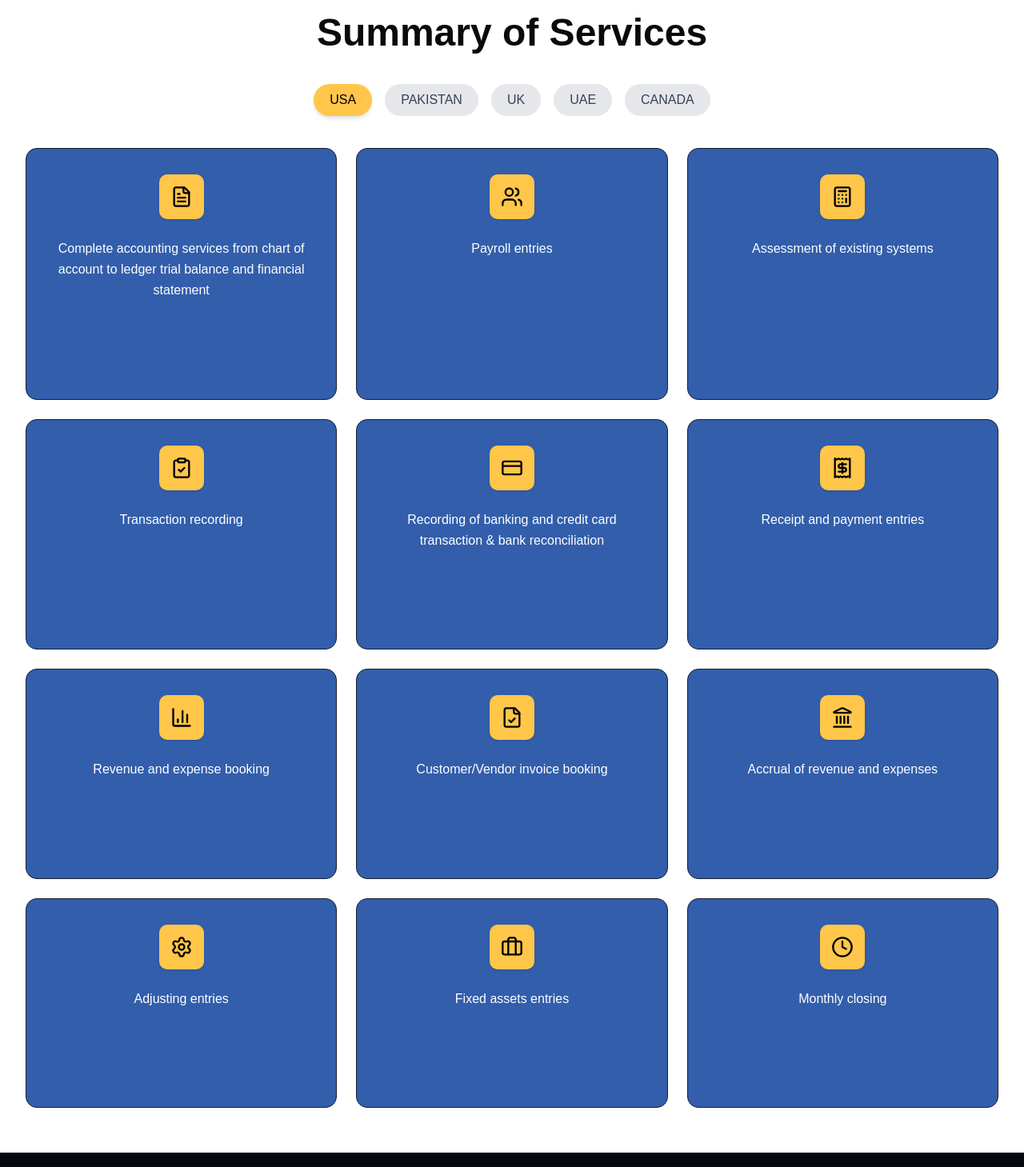
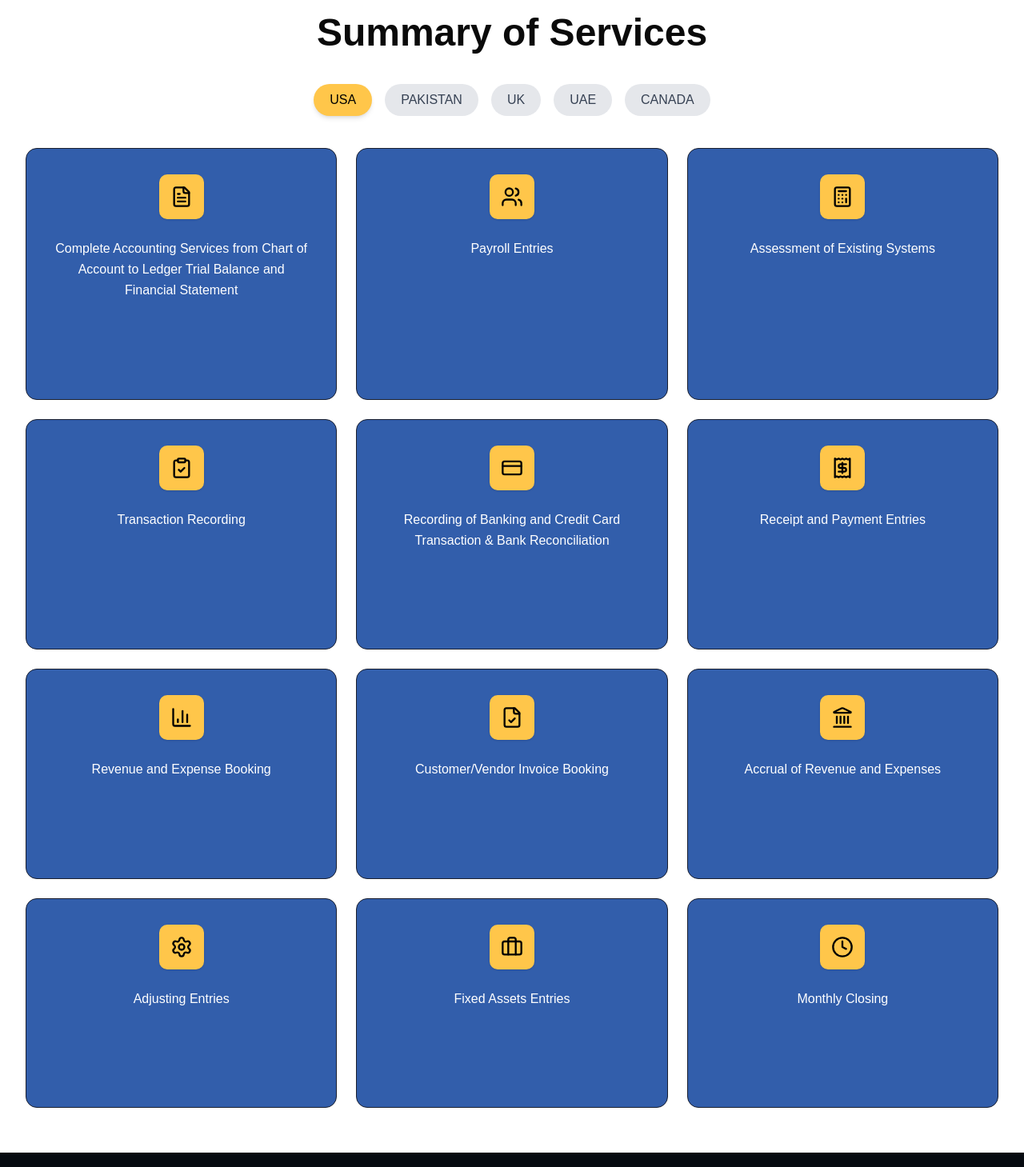
Before and after one commit to OttomanUK/Apex-Prime-React, a React (Vite) app: page / in a window 1280 px wide. Shown: the part 2670-4129 px from the top of the page at 80% size. Built offline with nearby package versions, Linux system fonts and the light colour scheme; grey boxes are pictures that could not be loaded.

Commit message:
Pushing new changes

```diff
--- a/src/components/servicesSection.jsx
+++ b/src/components/servicesSection.jsx
@@ -29,101 +29,104 @@ export function ServicesSection() {
       {
         icon: FileText,
         title:
-          "Complete accounting services from chart of account to ledger trial balance and financial statement",
+          "Complete Accounting Services from Chart of Account to Ledger Trial Balance and Financial Statement",
       },
-      { icon: Users, title: "Payroll entries" },
-      { icon: Calculator, title: "Assessment of existing systems" },
-      { icon: ClipboardCheck, title: "Transaction recording" },
+      { icon: Users, title: "Payroll Entries" },
+      { icon: Calculator, title: "Assessment of Existing Systems" },
+      { icon: ClipboardCheck, title: "Transaction Recording" },
       {
         icon: CreditCard,
         title:
-          "Recording of banking and credit card transaction & bank reconciliation",
+          "Recording of Banking and Credit Card Transaction & Bank Reconciliation",
       },
-      { icon: Receipt, title: "Receipt and payment entries" },
-      { icon: BarChart3, title: "Revenue and expense booking" },
-      { icon: FileCheck, title: "Customer/Vendor invoice booking" },
-      { icon: Landmark, title: "Accrual of revenue and expenses" },
-      { icon: Settings, title: "Adjusting entries" },
-      { icon: Briefcase, title: "Fixed assets entries" },
-      { icon: Clock, title: "Monthly closing" },
+      { icon: Receipt, title: "Receipt and Payment Entries" },
+      { icon: BarChart3, title: "Revenue and Expense Booking" },
+      { icon: FileCheck, title: "Customer/Vendor Invoice Booking" },
+      { icon: Landmark, title: "Accrual of Revenue and Expenses" },
+      { icon: Settings, title: "Adjusting Entries" },
+      { icon: Briefcase, title: "Fixed Assets Entries" },
+      { icon: Clock, title: "Monthly Closing" },
     ],
     pakistan: [
       {
         icon: FileText,
         title:
-          "Complete accounting service from chart of account to ledger, trial balance and final accounts, as preparation of financial statements",
+          "Complete Accounting Service from Chart of Account to Ledger, Trial Balance and Final Accounts, as Preparation of Financial Statements",
       },
       {
         icon: PieChart,
-        title: "Budgeting, forecasting and projected financial statements",
+        title: "Budgeting, Forecasting and Projected Financial Statements",
       },
       {
         icon: FileCheck,
-        title: "Internal and external financial audit, financial reporting",
+        title: "Internal and External Financial Audit, Financial Reporting",
       },
       {
         icon: Banknote,
         title:
-          "Banking services, operational banking from account opening to obtaining credit limits like L/C, LG. Long term and short-term financing and export re-financing",
+          "Banking Services, Operational Banking from Account Opening to Obtaining Credit Limits like L/C, LG, Long Term and Short-Term Financing and Export Re-Financing",
       },
       {
         icon: Building2,
         title:
-          "Registration of all types with SECP, FBR and register partnership or AOPs",
+          "Registration of All Types with SECP, FBR and Register Partnership or AOPs",
       },
       {
         icon: Landmark,
         title:
-          "Notices of income tax withholding, tax and filing of sales tax returns for FBR, NTN & SST",
+          "Notices of Income Tax Withholding, Tax and Filing of Sales Tax Returns for FBR, NTN & SST",
       },
       {
         icon: Briefcase,
         title:
-          "PRA and KPRA, listing of companies with PSX, merger acquisition and absorption of companies",
+          "PRA and KPRA, Listing of Companies with PSX, Merger Acquisition and Absorption of Companies",
       },
     ],
     uk: [
-      { icon: ClipboardCheck, title: "Bookkeeping and transaction recording" },
-      { icon: BarChart3, title: "Financial reporting and accounts preparation" },
-      { icon: Calculator, title: "Tax services" },
-      { icon: Users, title: "Payroll entries" },
+      { icon: ClipboardCheck, title: "Bookkeeping and Transaction Recording" },
+      {
+        icon: BarChart3,
+        title: "Financial Reporting and Accounts Preparation",
+      },
+      { icon: Calculator, title: "Tax Services" },
+      { icon: Users, title: "Payroll Entries" },
       { icon: Briefcase, title: "Outsourced Accounting / Partial Support" },
-      { icon: DollarSign, title: "Management accounts and financial analysis" },
-      { icon: Building2, title: "Statutory and regulatory compliance" },
-      { icon: Landmark, title: "Company formation and secretarial services" },
-      { icon: FileCheck, title: "Advisory and strategic services" },
+      { icon: DollarSign, title: "Management Accounts and Financial Analysis" },
+      { icon: Building2, title: "Statutory and Regulatory Compliance" },
+      { icon: Landmark, title: "Company Formation and Secretarial Services" },
+      { icon: FileCheck, title: "Advisory and Strategic Services" },
     ],
     uae: [
       {
         icon: FileText,
-        title: "Financial Reporting and statutory Accounts",
+        title: "Financial Reporting and Statutory Accounts",
       },
-      { icon: Users, title: "Audit and assurance" },
+      { icon: Users, title: "Audit and Assurance" },
       {
         icon: Calculator,
-        title: "VAT services",
+        title: "VAT Services",
       },
       {
         icon: ClipboardCheck,
-        title: "Corporate tax services",
+        title: "Corporate Tax Services",
       },
-      { icon: CreditCard, title: "Bookkeeping and transaction recording" },
-      { icon: Receipt, title: "Payroll entries" },
-      { icon: BarChart3, title: "Reconciliation and account maintenance" },
-      { icon: FileCheck, title: "Regulatory & statutory compliance" },
-      { icon: Landmark, title: "Management accounting advisory" },
+      { icon: CreditCard, title: "Bookkeeping and Transaction Recording" },
+      { icon: Receipt, title: "Payroll Entries" },
+      { icon: BarChart3, title: "Reconciliation and Account Maintenance" },
+      { icon: FileCheck, title: "Regulatory & Statutory Compliance" },
+      { icon: Landmark, title: "Management Accounting Advisory" },
     ],
     canada: [
-      { icon: ClipboardCheck, title: "Bookkeeping and transaction recording" },
-      { icon: BarChart3, title: "Financial statement preparation" },
-      { icon: FileCheck, title: "Audit, review and assurance services" },
-      { icon: Calculator, title: "Tax preparation and planning" },
-      { icon: Settings, title: "GST / HST / Provincial sales tax services" },
-      { icon: Users, title: "Payroll entries" },
-      { icon: DollarSign, title: "Management accounting and advisory" },
-      { icon: Building2, title: "Compliance and regulatory reporting" },
-      { icon: Briefcase, title: "Outsourced / Virtual accounting" },
-      { icon: Landmark, title: "Foreign company and startup support" },
+      { icon: ClipboardCheck, title: "Bookkeeping and Transaction Recording" },
+      { icon: BarChart3, title: "Financial Statement Preparation" },
+      { icon: FileCheck, title: "Audit, Review and Assurance Services" },
+      { icon: Calculator, title: "Tax Preparation and Planning" },
+      { icon: Settings, title: "GST / HST / Provincial Sales Tax Services" },
+      { icon: Users, title: "Payroll Entries" },
+      { icon: DollarSign, title: "Management Accounting and Advisory" },
+      { icon: Building2, title: "Compliance and Regulatory Reporting" },
+      { icon: Briefcase, title: "Outsourced / Virtual Accounting" },
+      { icon: Landmark, title: "Foreign Company and Startup Support" },
     ],
   };
 
```
Also changed, not shown: src/components/aboutSection.jsx (+8 -9 lines).
